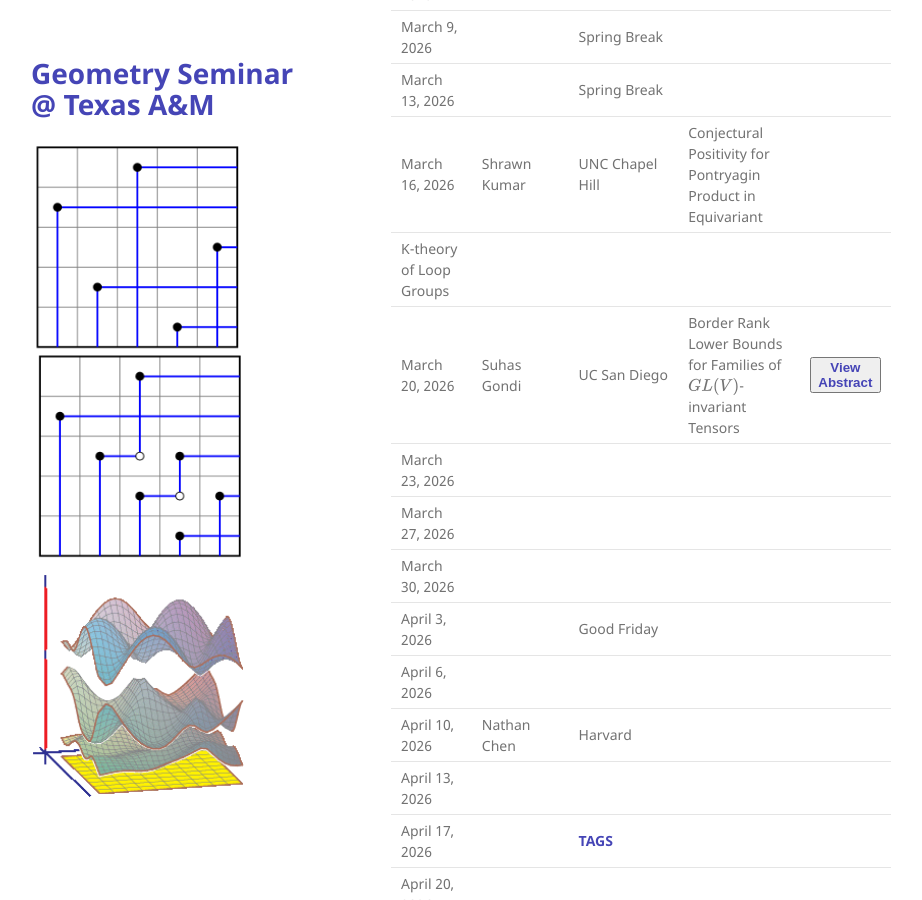
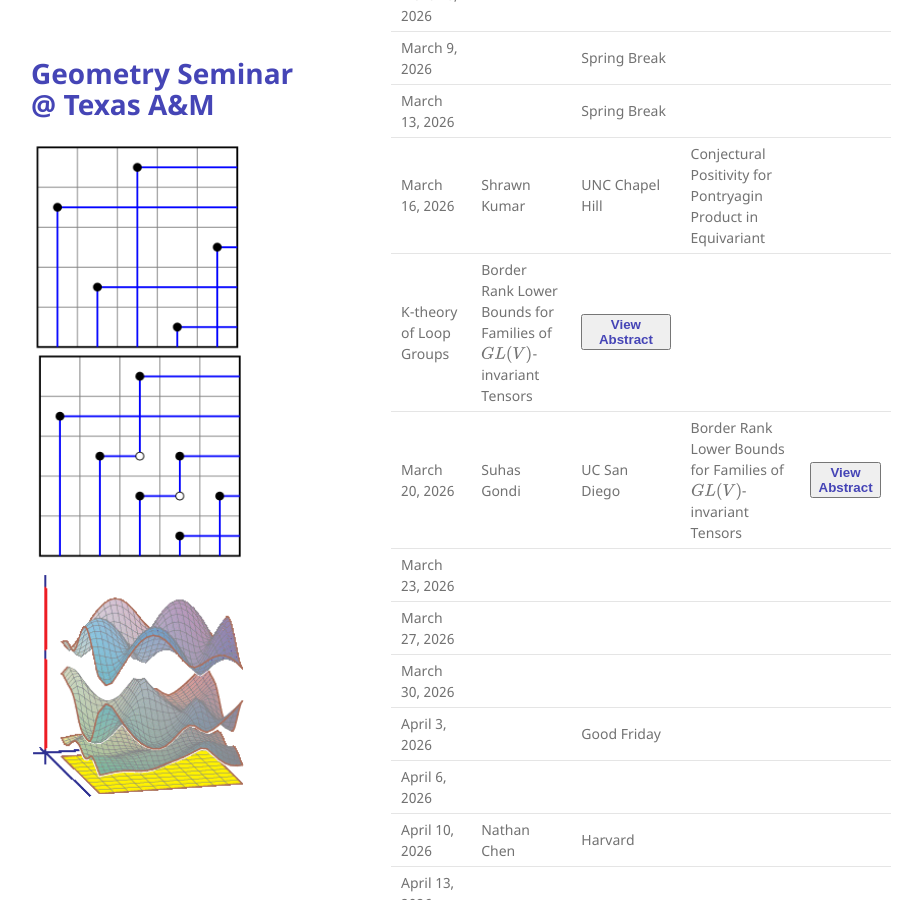
Before and after one commit to tamu-seminar/geometry, a Jekyll site: the page built from index.md, in a window 1280 px wide and 900 px high, scrolled down 1362 px. Shown: the whole window, without its empty margins (179-1101 px from the left). Built offline with Jekyll 4.4.1, drawn with Linux system fonts in a browser that asks for light colours.

Commit message:
added an abstract

```diff
--- a/index.md
+++ b/index.md
@@ -38,7 +38,7 @@ The organizers are [Frank Sottile](https://franksottile.github.io/) and others.
 | March 9, 2026 | | Spring Break | | |
 | March 13, 2026 | | Spring Break | | |
 | March 16, 2026 | Shrawn Kumar | UNC Chapel Hill | Conjectural Positivity for Pontryagin Product in Equivariant
-K-theory of Loop Groups| |
+K-theory of Loop Groups|  Border Rank Lower Bounds for Families of $GL(V)$-invariant Tensors| <button type="button" class="abstract-link" onclick="showAbstract('Kumar')">View Abstract</button> |
 | March 20, 2026 | Suhas Gondi| UC San Diego | Border Rank Lower Bounds for Families of $GL(V)$-invariant Tensors| <button type="button" class="abstract-link" onclick="showAbstract('Gondi')">View Abstract</button>  |
 | March 23, 2026 | | | | |
 | March 27, 2026 | | | | |
@@ -195,6 +195,22 @@ Levinson, McKean,  Peltola, and Speyer.
 
 
 <!---------------------------------------------------------------------------------------------------->
+<div id="Kumar" style="display:none;" aria-hidden="true">
+<p>
+
+ Let $G$ be a connected simply-connected simple algebraic group over $\mathbb{C}$ and let $T$ be  a maximal torus, $B\supset T$ a Borel subgroup   and $K$  a maximal compact subgroup. Then, the product in the (algebraic) based loop group $\Omega(K)$  gives rise to a comultiplication in the topological $T$-equivariant $K$-ring $K_T^{\rm{top}}(\Omega(K))$. Recall that   $\Omega(K)$ is identified with the affine Grassmannian $\mathcal{X}$ (of $G$) and hence we get a comultiplication in
+$ K_T^{\rm{top}}(\mathcal{X})$. Dualizing, one gets the Pontryagin product in the $T$-equivariant $K$-homology $K^T_0(\mathcal{X})$, which in-turn gets identified with the convolution product (due to S. Kato).
+Now, $ K_T^{\rm{top}}(\mathcal{X})$ has a basis $\{\xi^w\}$ over the representation ring $R(T)$
+given by the ideal sheaves corresponding to the finite codimension Schubert varieties $X^w$ in $\mathcal{X}$. We make a positivity conjecture  on the comultiplication structure constants in the above basis. Using some results of  Kato, this conjecture gives rise to an equivalent conjecture on the positivity of the multiplicative structure constants in $T$-equivariant quantum $K$-theory $QK_T(G/B)$ in the Schubert basis Let $G$ be a connected simply-connected simple algebraic group over $\mathbb{C}$ and let $T$ be  a maximal torus, $B\supset T$ a Borel subgroup   and $K$  a maximal compact subgroup. Then, the product in the (algebraic) based loop group $\Omega(K)$  gives rise to a comultiplication in the topological $T$-equivariant $K$-ring $K_T^{\rm{top}}(\Omega(K))$. Recall that   $\Omega(K)$ is identified with the affine Grassmannian $\mathcal{X}$ (of $G$) and hence we get a comultiplication in
+$ K_T^{\rm{top}}(\mathcal{X})$. Dualizing, one gets the Pontryagin product in the $T$-equivariant $K$-homology $K^T_0(\mathcal{X})$, which in-turn gets identified with the convolution product (due to S. Kato).
+Now, $ K_T^{\rm{top}}(\mathcal{X})$ has a basis $\{\xi^w\}$ over the representation ring $R(T)$
+given by the ideal sheaves corresponding to the finite codimension Schubert varieties $X^w$ in $\mathcal{X}$. We make a positivity conjecture  on the comultiplication structure constants in the above basis. Using some results of  Kato, this conjecture gives rise to an equivalent conjecture on the positivity of the multiplicative structure constants in $T$-equivariant quantum $K$-theory $QK_T(G/B)$ in the Schubert basis
+</p>
+</div>
+<!---------------------------------------------------------------------------------------------------->
+
+
+<!---------------------------------------------------------------------------------------------------->
 <div id="Gondi" style="display:none;" aria-hidden="true">
   <p>
   The border rank of tensors is a widely studied topic with practical applications to theoretical computer science and algebraic statistics.
```
